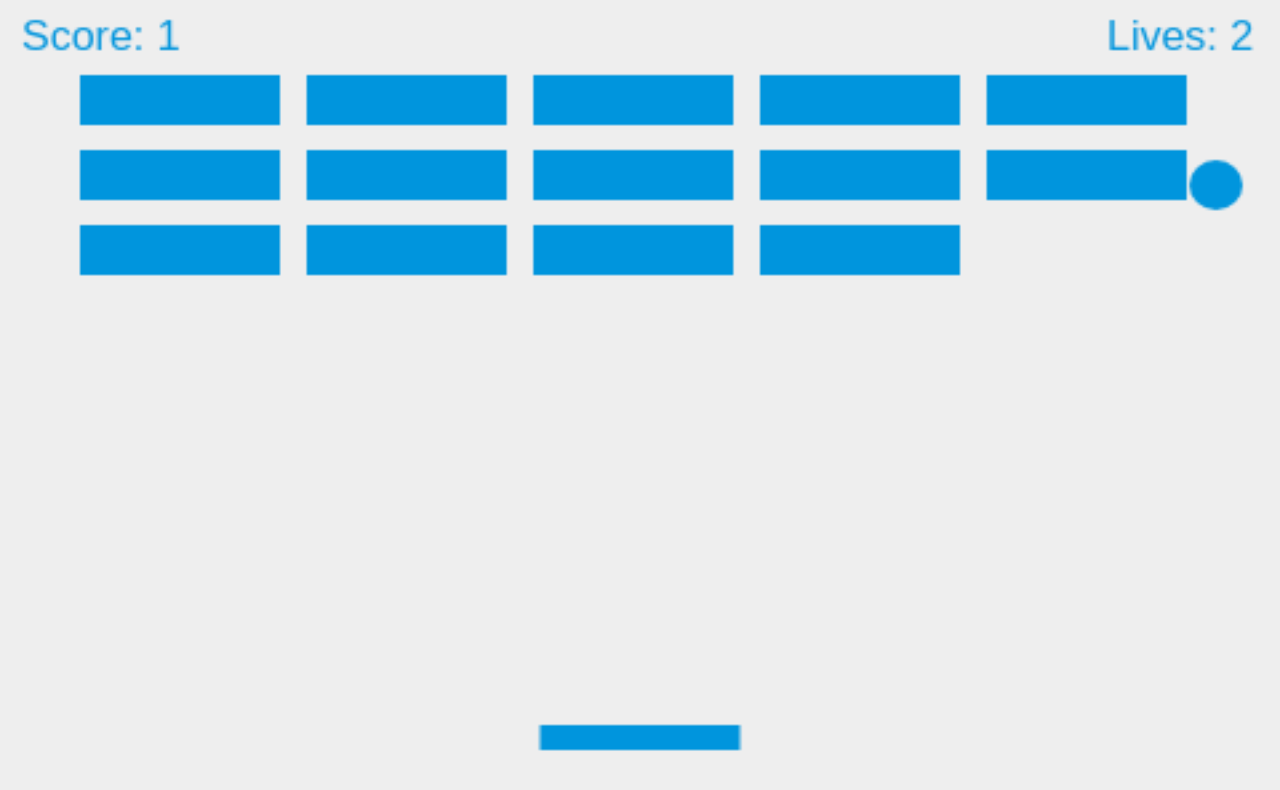
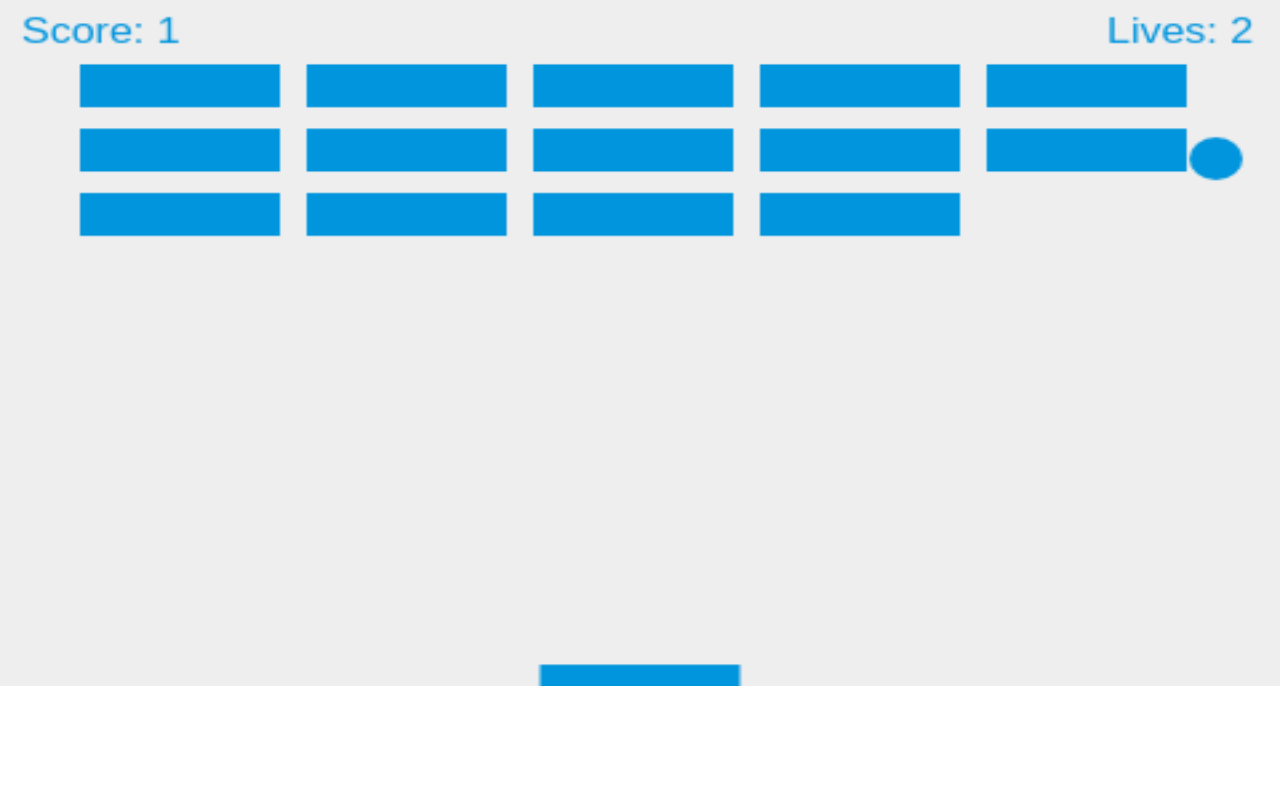
Before and after one commit to Karimcode/karimcode.github.io, a plain HTML site: page index.html in a window 1280 px wide. Drawn offline with Linux system fonts and the light colour scheme.

Commit message:
Paddle position returned and height of the screen decreased

```diff
--- a/index.html
+++ b/index.html
@@ -4,7 +4,7 @@
     <meta charset="utf-8" />
     <title> Brick Game</title>
     <style>
-        * { padding: 0; margin: 0; height:100%; width:100%; }
+        * { padding: 0; margin: 0; height:95%; width:100%; }
         canvas { background: #eee; display: block; margin: 0 auto; }
     </style>
 </head>
@@ -138,7 +138,7 @@ function drawBall() {
 }
 function drawPaddle() {
     ctx.beginPath();
-    ctx.rect(paddleX, canvas.height - paddleHeight - 20, paddleWidth, paddleHeight);
+    ctx.rect(paddleX, canvas.height - paddleHeight, paddleWidth, paddleHeight);
     ctx.fillStyle = "#0095DD";
     ctx.fill();
     ctx.closePath();
```
